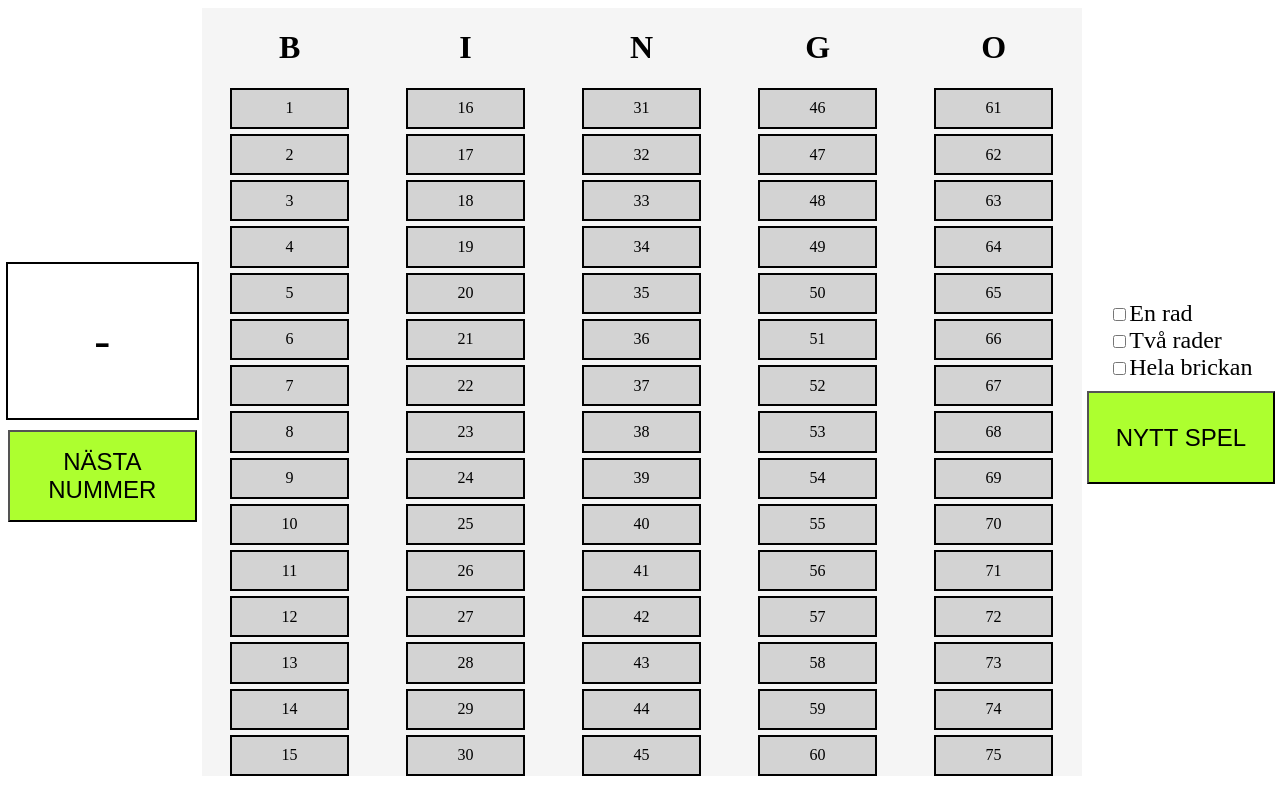
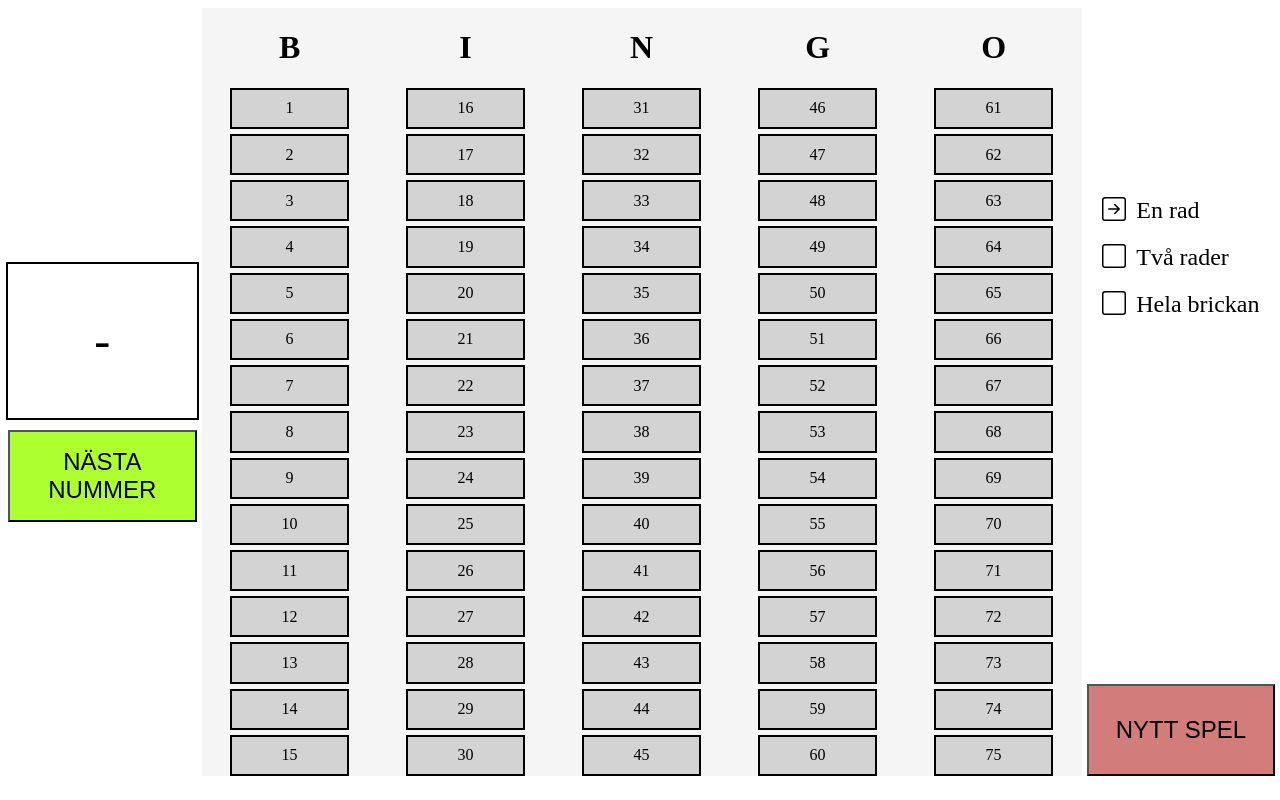
Before and after one commit to rostabingo/rostabingo.github.io, a React (Vite) app: page / in a window 1280 px wide. Built offline with nearby package versions, Linux system fonts and the light colour scheme.

Commit message:
add icons refactor styling change game mode atom to number remove checkboxes

```diff
--- a/src/Atoms/Atoms.tsx
+++ b/src/Atoms/Atoms.tsx
@@ -1,4 +1,3 @@
 import { atom } from "jotai";
-import { gameMode } from "types";
 
-export const gameModeAtom = atom<gameMode | null>(null);
+export const gameModeAtom = atom<number>(1);
--- /dev/null
+++ b/src/assets/icons/IconArrowRightSquare.tsx
@@ -0,0 +1,13 @@
+// icon:arrow-right-square | Bootstrap https://icons.getbootstrap.com/ | Bootstrap
+import * as React from "react";
+
+export const IconArrowRightSquare: React.FC = (props: React.SVGProps<SVGSVGElement>) => {
+    return (
+        <svg fill="currentColor" viewBox="0 0 16 16" height="1em" width="1em" {...props}>
+            <path
+                fillRule="evenodd"
+                d="M15 2a1 1 0 00-1-1H2a1 1 0 00-1 1v12a1 1 0 001 1h12a1 1 0 001-1V2zM0 2a2 2 0 012-2h12a2 2 0 012 2v12a2 2 0 01-2 2H2a2 2 0 01-2-2V2zm4.5 5.5a.5.5 0 000 1h5.793l-2.147 2.146a.5.5 0 00.708.708l3-3a.5.5 0 000-.708l-3-3a.5.5 0 10-.708.708L10.293 7.5H4.5z"
+            />
+        </svg>
+    );
+};
--- /dev/null
+++ b/src/assets/icons/IconCheckSquare.tsx
@@ -0,0 +1,11 @@
+// icon:check-square | Bootstrap https://icons.getbootstrap.com/ | Bootstrap
+import * as React from "react";
+
+export const IconCheckSquare: React.FC = (props: React.SVGProps<SVGSVGElement>) => {
+    return (
+        <svg fill="currentColor" viewBox="0 0 16 16" height="1em" width="1em" {...props}>
+            <path d="M14 1a1 1 0 011 1v12a1 1 0 01-1 1H2a1 1 0 01-1-1V2a1 1 0 011-1h12zM2 0a2 2 0 00-2 2v12a2 2 0 002 2h12a2 2 0 002-2V2a2 2 0 00-2-2H2z" />
+            <path d="M10.97 4.97a.75.75 0 011.071 1.05l-3.992 4.99a.75.75 0 01-1.08.02L4.324 8.384a.75.75 0 111.06-1.06l2.094 2.093 3.473-4.425a.235.235 0 01.02-.022z" />
+        </svg>
+    );
+};
--- /dev/null
+++ b/src/assets/icons/IconSquare.tsx
@@ -0,0 +1,10 @@
+// icon:square | Bootstrap https://icons.getbootstrap.com/ | Bootstrap
+import * as React from "react";
+
+export const IconSquare: React.FC = (props: React.SVGProps<SVGSVGElement>) => {
+    return (
+        <svg fill="currentColor" viewBox="0 0 16 16" height="1em" width="1em" {...props}>
+            <path d="M14 1a1 1 0 011 1v12a1 1 0 01-1 1H2a1 1 0 01-1-1V2a1 1 0 011-1h12zM2 0a2 2 0 00-2 2v12a2 2 0 002 2h12a2 2 0 002-2V2a2 2 0 00-2-2H2z" />
+        </svg>
+    );
+};
--- a/src/components/Button/Button.module.scss
+++ b/src/components/Button/Button.module.scss
@@ -1,10 +1,15 @@
 .button {
     height: 12%;
     width: 100%;
-    background-color: greenyellow;
     font-size: x-large;
 }
 
+.newGame {
+    @extend .button;
+    background-color: rgb(210, 124, 124);
+}
+
 .nextNumber {
+    @extend .button;
     background-color: greenyellow;
 }
--- a/src/components/Button/Button.tsx
+++ b/src/components/Button/Button.tsx
@@ -1,17 +1,17 @@
 import React from "react";
-import classNames from "classnames";
 
 import * as styles from "./Button.module.scss";
 
 type ButtonProps = {
     onClick: () => void;
     buttonText: string;
-    buttonType: "newGame" | "nextNumber";
+    variant: "newGame" | "nextNumber";
 };
 
 export const Button: React.FC<ButtonProps> = (props) => {
+    const buttonStyle = props.variant === "newGame" ? styles.newGame : styles.nextNumber;
     return (
-        <button className={classNames(styles.button, "." + props.buttonType)} onClick={props.onClick}>
+        <button className={buttonStyle} onClick={props.onClick}>
             {props.buttonText}
         </button>
     );
--- a/src/components/Targets/Targets.module.scss
+++ b/src/components/Targets/Targets.module.scss
@@ -1,5 +1,14 @@
+.targetWrapper {
+    margin-top: 100%;
+    display: flex;
+    flex-direction: column;
+    gap: 20px;
+}
+
 .target {
     font-size: x-large;
+    display: flex;
+    gap: 10px;
 }
 
 .labelDisabled {
--- a/src/components/Targets/Targets.tsx
+++ b/src/components/Targets/Targets.tsx
@@ -1,42 +1,51 @@
 import React from "react";
+import { IconArrowRightSquare } from "assets/icons/IconArrowRightSquare";
+import { IconCheckSquare } from "assets/icons/IconCheckSquare";
+import { IconSquare } from "assets/icons/IconSquare";
 import { gameModeAtom } from "Atoms/Atoms";
 import classNames from "classnames";
 import { useAtom } from "jotai";
-import { gameMode } from "types";
 
 import * as styles from "./Targets.module.scss";
 
 export const Targets: React.FC = () => {
     const [gameMode, setGameModeAtom] = useAtom(gameModeAtom);
 
-    const handelChange = (arg: gameMode) => {
-        setGameModeAtom(gameMode === arg ? null : arg);
+    const handleClick = (lineValue: number) => {
+        setGameModeAtom((prev) => (prev === lineValue ? lineValue - 1 : lineValue));
+    };
+
+    const getIcon = (value: number) => {
+        if (value === gameMode) {
+            return <IconArrowRightSquare />;
+        }
+        if (value < gameMode) {
+            return <IconCheckSquare />;
+        }
+        return <IconSquare />;
     };
 
     return (
-        <div>
-            <div className={classNames(styles.target, gameMode === "two" ? styles.labelDisabled : "")}>
-                <input
-                    type="checkbox"
-                    id="one"
-                    name="one"
-                    checked={gameMode === "one" || gameMode === "two" || gameMode === "all"}
-                    onChange={() => handelChange("two")}
-                />
+        <div className={styles.targetWrapper}>
+            <div
+                className={classNames(styles.target, gameMode > 1 ? styles.labelDisabled : "")}
+                onClick={() => handleClick(1)}
+            >
+                {getIcon(1)}
                 <label htmlFor="one">En rad</label>
             </div>
-            <div className={styles.target}>
-                <input
-                    type="checkbox"
-                    id="two"
-                    name="two"
-                    checked={gameMode === "two"}
-                    onChange={() => handelChange("all")}
-                />
+            <div
+                className={classNames(styles.target, gameMode > 2 ? styles.labelDisabled : "")}
+                onClick={() => handleClick(2)}
+            >
+                {getIcon(2)}
                 <label htmlFor="two">Två rader</label>
             </div>
-            <div className={styles.target}>
-                <input type="checkbox" id="all" name="all" checked={gameMode === "all"} onChange={() => null} />
+            <div
+                className={classNames(styles.target, gameMode > 3 ? styles.labelDisabled : "")}
+                onClick={() => handleClick(3)}
+            >
+                {getIcon(3)}
                 <label htmlFor="all">Hela brickan</label>
             </div>
         </div>
--- a/src/containers/App/App.module.scss
+++ b/src/containers/App/App.module.scss
@@ -11,16 +11,18 @@
 .panel {
     display: flex;
     flex-direction: column;
-    justify-content: center;
     align-items: center;
-    gap: 10px;
     width: 15%;
     height: 100%;
 }
 
-.nextButton {
-    height: 12%;
-    width: 100%;
-    background-color: greenyellow;
-    font-size: x-large;
+.panelRight {
+    @extend .panel;
+    justify-content: center;
+    gap: 10px;
 }
+
+.panelLeft {
+    @extend .panel;
+    justify-content: space-between;
+}
--- a/src/containers/App/App.tsx
+++ b/src/containers/App/App.tsx
@@ -43,19 +43,19 @@ export const App: React.FC = () => {
             })
         );
         setCurrentTile({ id: 0, char: "", state: false });
-        clearTarget(null);
+        clearTarget(1);
     };
 
     return (
         <div className={styles.gameWrapper}>
-            <div className={styles.panel}>
+            <div className={styles.panelRight}>
                 <CurrentNumber char={currentTile.char} num={currentTile.id} />
-                <Button buttonText="NÄSTA NUMMER" onClick={getNextTile} buttonType={"nextNumber"} />
+                <Button buttonText="NÄSTA NUMMER" onClick={getNextTile} variant={"nextNumber"} />
             </div>
             <Board tiles={tiles} />
-            <div className={styles.panel}>
+            <div className={styles.panelLeft}>
                 <Targets />
-                <Button buttonText="NYTT SPEL" onClick={clearGame} buttonType={"newGame"} />
+                <Button buttonText="NYTT SPEL" onClick={clearGame} variant={"newGame"} />
             </div>
         </div>
     );
```
